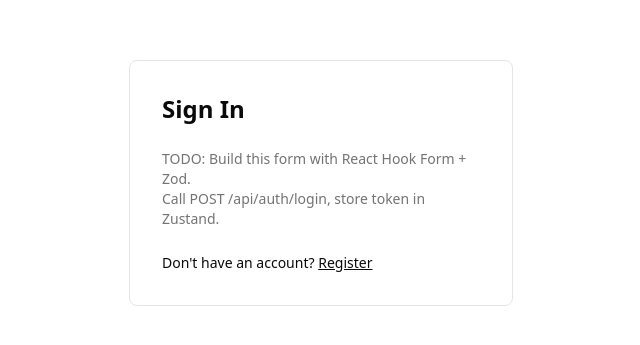
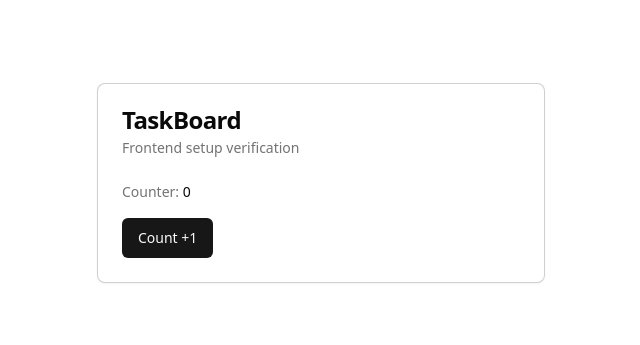
Before and after one commit to dinhlongvu/fullstack-training-2026, a React (Vite) app in the folder frontend/: page / in a window 1280 px wide. Before the commit this address led to /login. Shown: the part 217-562 px from the top of the page, without its empty margins (319-959 px from the left). Built offline with nearby package versions, Linux system fonts and the light colour scheme.

Commit message:
feat(frontend): add taskboard home page

```diff
--- a/frontend/src/App.tsx
+++ b/frontend/src/App.tsx
@@ -1,9 +1,10 @@
 // App.tsx — Root component: router + layout.
 // Add new pages as <Route> elements inside the AuthGuard layout.
 
-import { Routes, Route, Navigate } from 'react-router-dom';
+import { Routes, Route } from 'react-router-dom';
 import { AuthGuard } from '@/components/AuthGuard';
 import { Layout } from '@/components/Layout';
+import { HomePage } from '@/pages/HomePage';
 import { LoginPage } from '@/pages/LoginPage';
 import { RegisterPage } from '@/pages/RegisterPage';
 import { ProjectsPage } from '@/pages/ProjectsPage';
@@ -16,6 +17,7 @@
   return (
     <Routes>
       {/* Public routes */}
+      <Route path="/" element={<HomePage />} />
       <Route path="/login" element={<LoginPage />} />
       <Route path="/register" element={<RegisterPage />} />
 
@@ -27,7 +29,6 @@
           </AuthGuard>
         }
       >
-        <Route path="/" element={<Navigate to="/projects" replace />} />
         <Route path="/projects" element={<ProjectsPage />} />
         <Route path="/projects/:id" element={<ProjectDetailPage />} />
         <Route path="/tasks/:id" element={<TaskDetailPage />} />
--- /dev/null
+++ b/frontend/src/components/ui/Card.tsx
@@ -0,0 +1,63 @@
+import * as React from 'react';
+import { cn } from '@/lib/utils';
+
+const Card = React.forwardRef<
+  HTMLDivElement,
+  React.HTMLAttributes<HTMLDivElement>
+>(({ className, ...props }, ref) => (
+  <div
+    ref={ref}
+    className={cn(
+      'rounded-lg border bg-card text-card-foreground shadow-sm',
+      className
+    )}
+    {...props}
+  />
+));
+Card.displayName = 'Card';
+
+const CardHeader = React.forwardRef<
+  HTMLDivElement,
+  React.HTMLAttributes<HTMLDivElement>
+>(({ className, ...props }, ref) => (
+  <div ref={ref} className={cn('flex flex-col space-y-1.5 p-6', className)} {...props} />
+));
+CardHeader.displayName = 'CardHeader';
+
+const CardTitle = React.forwardRef<
+  HTMLParagraphElement,
+  React.HTMLAttributes<HTMLHeadingElement>
+>(({ className, ...props }, ref) => (
+  <h3
+    ref={ref}
+    className={cn('text-2xl font-semibold leading-none tracking-tight', className)}
+    {...props}
+  />
+));
+CardTitle.displayName = 'CardTitle';
+
+const CardDescription = React.forwardRef<
+  HTMLParagraphElement,
+  React.HTMLAttributes<HTMLParagraphElement>
+>(({ className, ...props }, ref) => (
+  <p ref={ref} className={cn('text-sm text-muted-foreground', className)} {...props} />
+));
+CardDescription.displayName = 'CardDescription';
+
+const CardContent = React.forwardRef<
+  HTMLDivElement,
+  React.HTMLAttributes<HTMLDivElement>
+>(({ className, ...props }, ref) => (
+  <div ref={ref} className={cn('p-6 pt-0', className)} {...props} />
+));
+CardContent.displayName = 'CardContent';
+
+const CardFooter = React.forwardRef<
+  HTMLDivElement,
+  React.HTMLAttributes<HTMLDivElement>
+>(({ className, ...props }, ref) => (
+  <div ref={ref} className={cn('flex items-center p-6 pt-0', className)} {...props} />
+));
+CardFooter.displayName = 'CardFooter';
+
+export { Card, CardHeader, CardFooter, CardTitle, CardDescription, CardContent };
--- a/frontend/src/components/ui/index.ts
+++ b/frontend/src/components/ui/index.ts
@@ -1,2 +1,10 @@
 export { Button, type ButtonProps } from './Button';
+export {
+  Card,
+  CardContent,
+  CardDescription,
+  CardFooter,
+  CardHeader,
+  CardTitle,
+} from './Card';
 export { Input, type InputProps } from './Input';
--- a/frontend/src/index.css
+++ b/frontend/src/index.css
@@ -33,3 +33,9 @@
     @apply bg-background text-foreground;
   }
 }
+
+@layer components {
+  .taskboard-home-card {
+    @apply border-primary/20 shadow-md;
+  }
+}
--- /dev/null
+++ b/frontend/src/pages/HomePage.tsx
@@ -0,0 +1,32 @@
+import { useState } from 'react';
+import { Button } from '@/components/ui/Button';
+import {
+  Card,
+  CardContent,
+  CardDescription,
+  CardHeader,
+  CardTitle,
+} from '@/components/ui/Card';
+
+export function HomePage() {
+  const [count, setCount] = useState(0);
+
+  return (
+    <main className="flex min-h-screen items-center justify-center bg-background p-6">
+      <Card className="w-full max-w-md taskboard-home-card">
+        <CardHeader>
+          <CardTitle>TaskBoard</CardTitle>
+          <CardDescription>Frontend setup verification</CardDescription>
+        </CardHeader>
+        <CardContent className="space-y-4">
+          <p className="text-sm text-muted-foreground">
+            Counter: <span className="font-medium text-foreground">{count}</span>
+          </p>
+          <Button type="button" onClick={() => setCount((value) => value + 1)}>
+            Count +1
+          </Button>
+        </CardContent>
+      </Card>
+    </main>
+  );
+}
```
